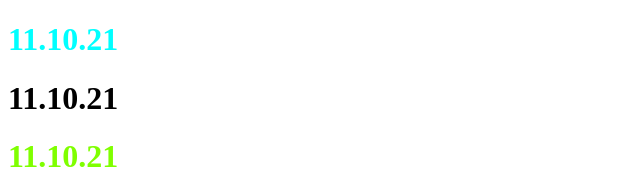
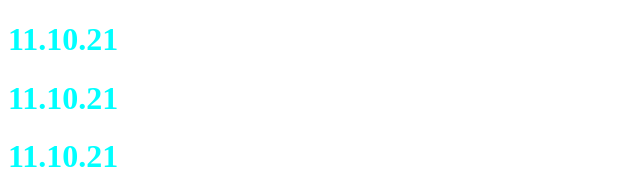
Before and after one commit to dieter4902/WebEngineering, a plain HTML site: page notizen.html in a window 1280 px wide. Shown: the top 194 px of the page, without its empty margins (0-640 px from the left). Drawn offline with nearby package versions, Linux system fonts and the light colour scheme; grey boxes are pictures that could not be loaded.

Commit message:
lol xd funny

```diff
--- a/style.css
+++ b/style.css
@@ -2,13 +2,6 @@ h1 {
     color: aqua
 }
 
-.eee {
-    color: black;
-}
-
-#ee {
-    color: chartreuse;
-}
 img {
     width : 200px;
     height: auto; /*to preserve the aspect ratio of the image*/
```
Also changed, not shown: notizen.txt.
